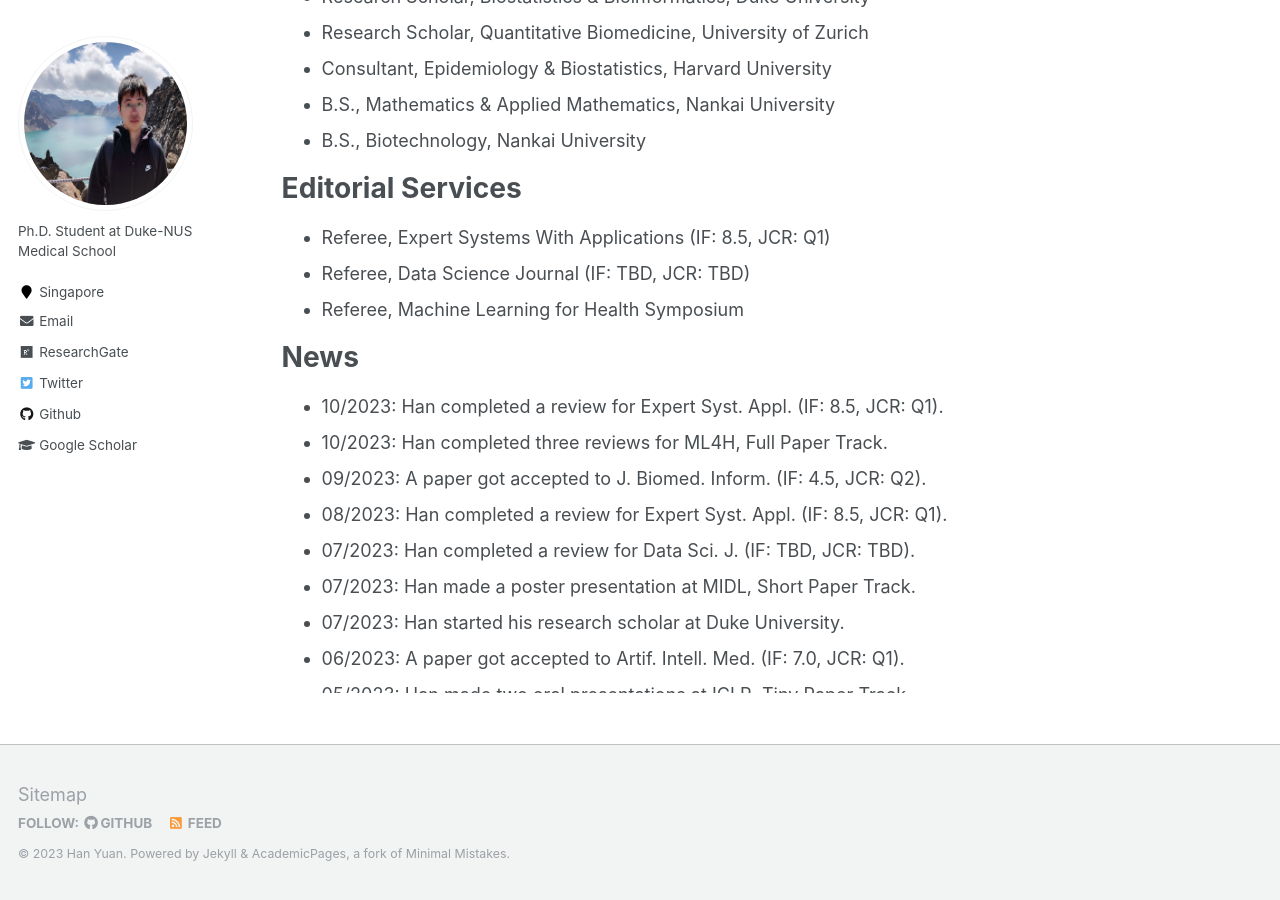
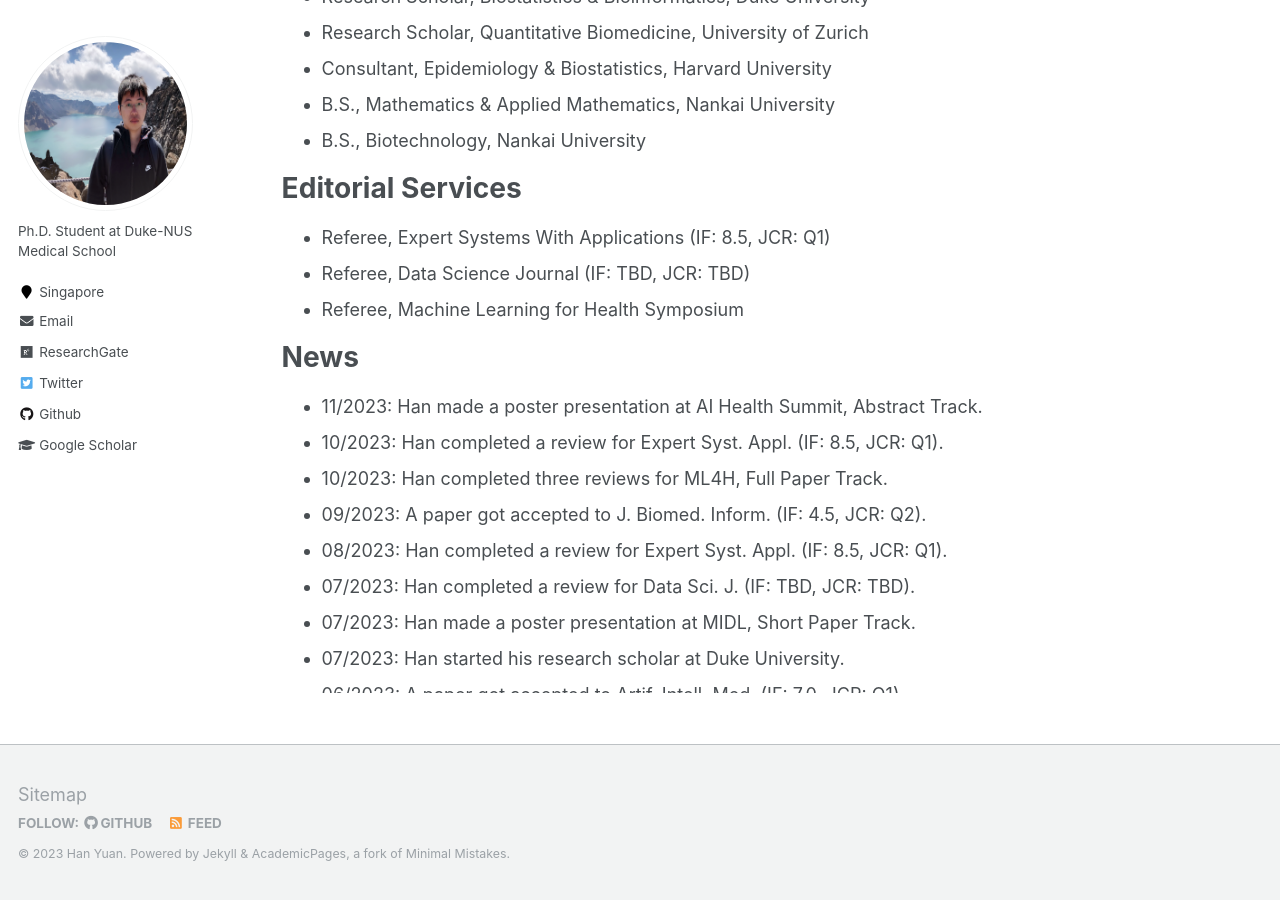
Before and after one commit to Han-Yuan-Med/Han-Yuan-Med.github.io, a Jekyll site: the page built from _pages/about.md, in a window 1280 px wide and 900 px high, scrolled down 740 px. Built offline with Jekyll 4.4.1, drawn with Linux system fonts in a browser that asks for light colours.

Commit message:
Update about.md

```diff
--- a/_pages/about.md
+++ b/_pages/about.md
@@ -28,6 +28,7 @@ Thank you for visiting my academic website. I invite you to explore the publicat
 
 # News
 <ul style="width: auto; height: 300px; overflow: auto">
+  <li>11/2023: Han made a poster presentation at AI Health Summit, Abstract Track.</li>
   <li>10/2023: Han completed a review for Expert Syst. Appl. (IF: 8.5, JCR: Q1).</li>
   <li>10/2023: Han completed three reviews for ML4H, Full Paper Track.</li>
   <li>09/2023: A paper got accepted to J. Biomed. Inform. (IF: 4.5, JCR: Q2).</li>
```
